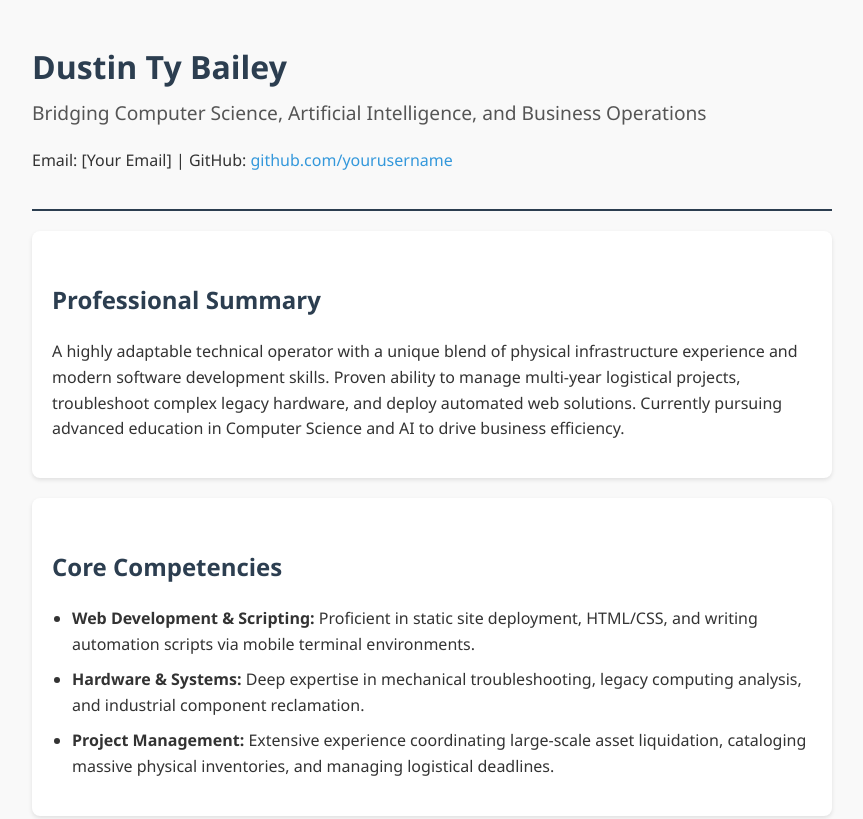
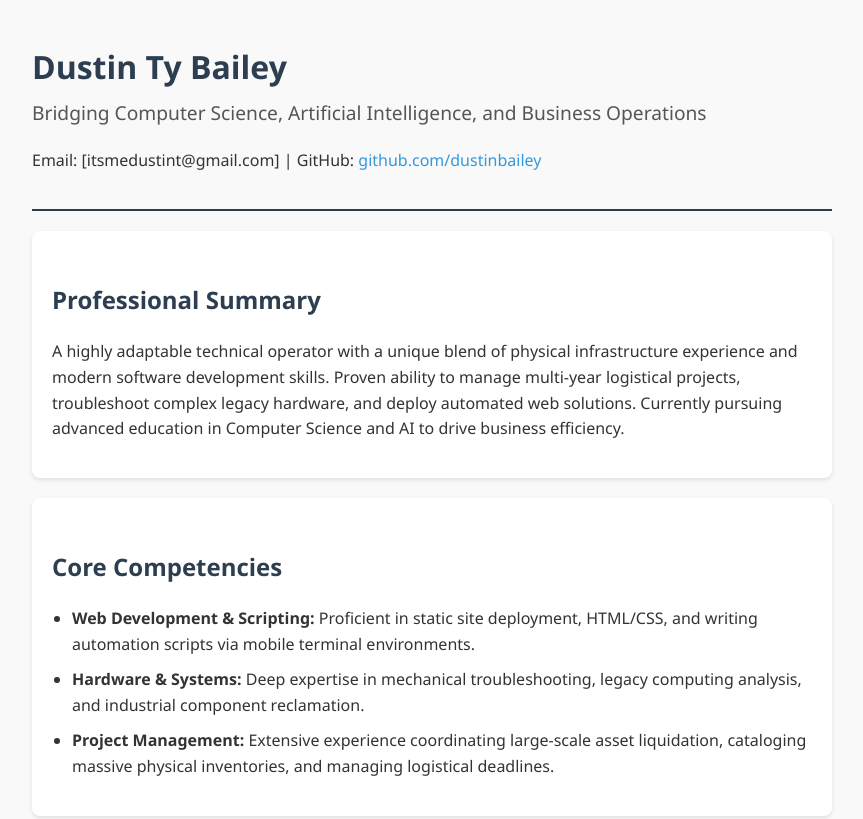
Before and after one commit to dustinbailey-ui/Dustins, a plain HTML site: page index.html in a window 1280 px wide. Shown: the top 819 px of the page, without its empty margins (208-1071 px from the left). Drawn offline with Linux system fonts and the light colour scheme.

Commit message:
Update email and GitHub link in index.html

```diff
--- a/index.html
+++ b/index.html
@@ -59,7 +59,7 @@
     <header>
         <h1>Dustin Ty Bailey</h1>
         <p class="subtitle">Bridging Computer Science, Artificial Intelligence, and Business Operations</p>
-        <p>Email: [Your Email] | GitHub: <a href="#">github.com/yourusername</a></p>
+        <p>Email: [itsmedustint@gmail.com] | GitHub: <a href="#">github.com/dustinbailey</a></p>
     </header>
 
     <div class="card">
```
